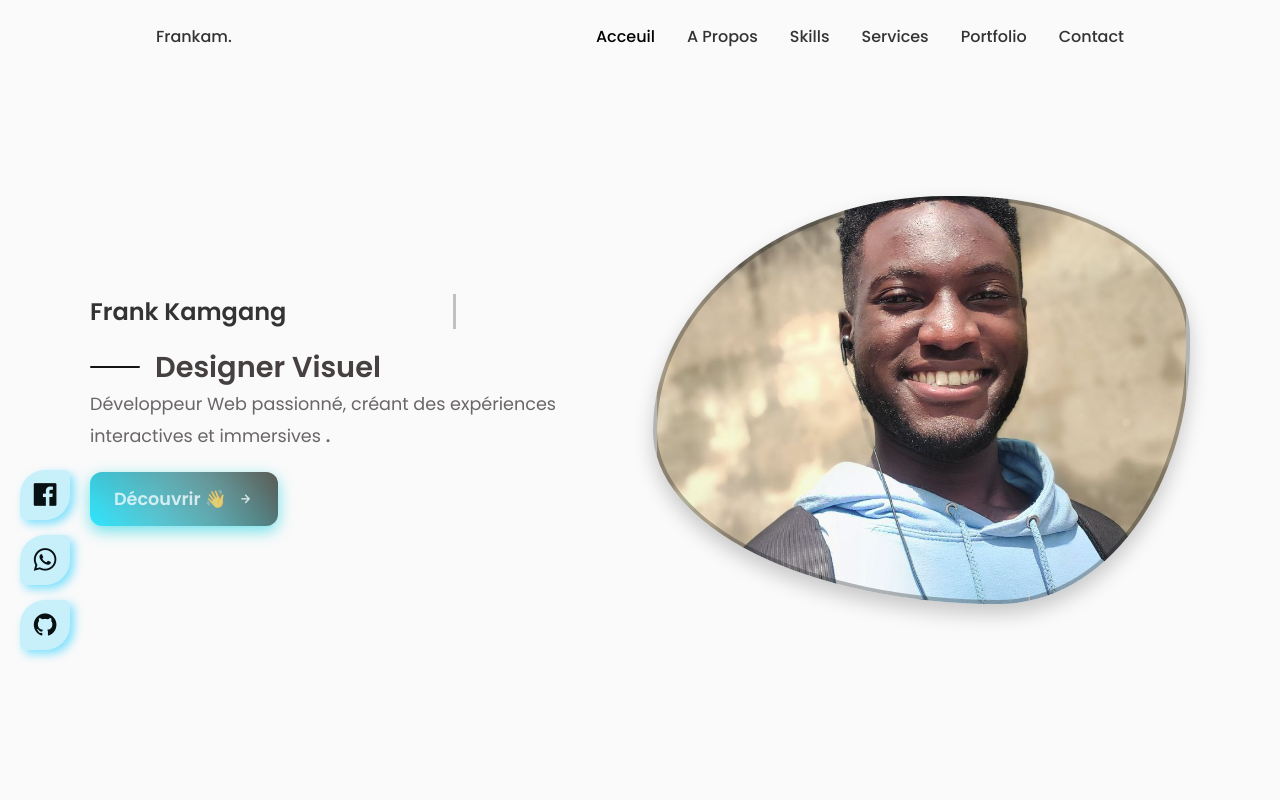
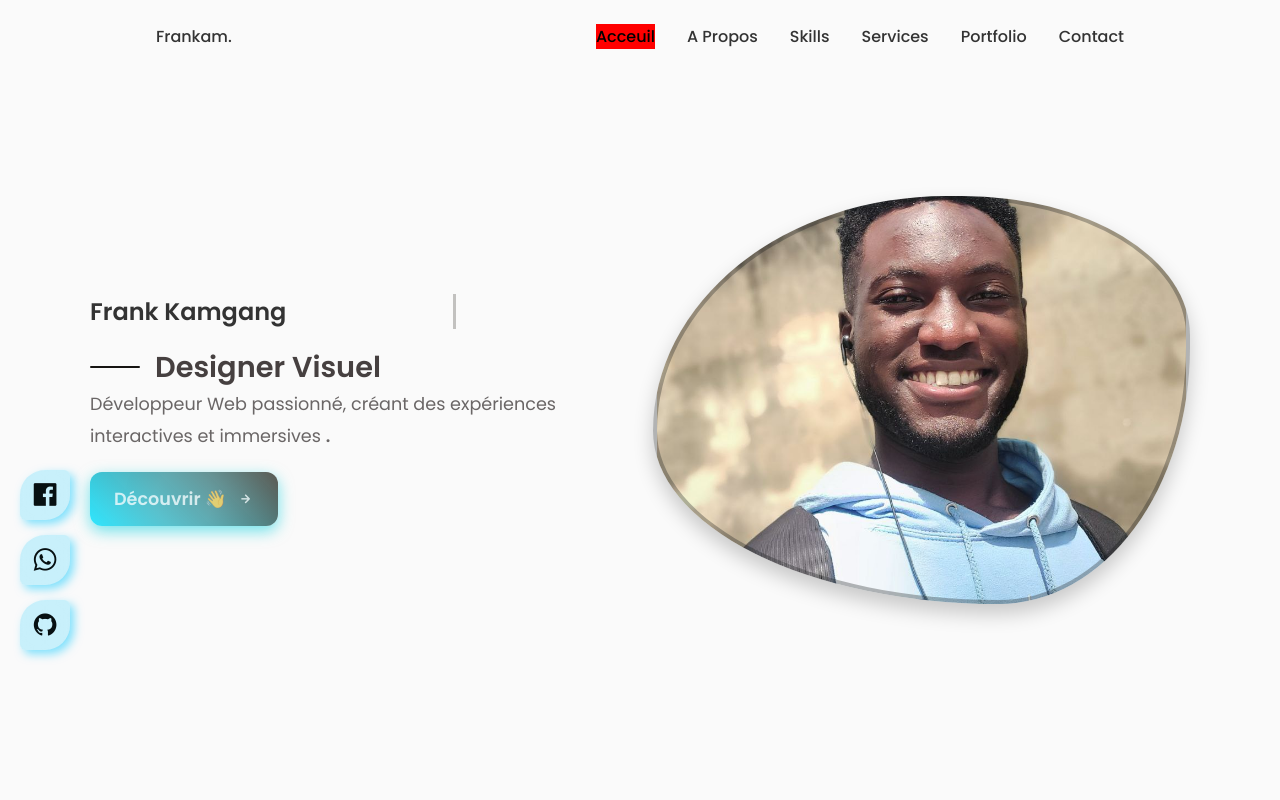
Before and after one commit to Frankam487/vrai-pf, a React (Vite) app: page / in a window 1280 px wide. Shown: the top 800 px of the page. Built offline with nearby package versions, Linux system fonts and the light colour scheme.

Commit message:
nav active

```diff
--- a/src/components/header/Header.css
+++ b/src/components/header/Header.css
@@ -6,11 +6,17 @@
   z-index: var(--z-fixed);
  background-color:  var(--body-color);
 }
-/* .scroll-header{
+.active-link{
+  background-color: red;
+}
+.scroll-header{
 
   background-color: var(--container-color);
-  box-shadow: 0 -1px 4px rgba(0, 0, 0, 0.1);
-} */
+  box-shadow: 12px -2px 24px rgba(0, 0, 0, 0.1);
+  /* opacity: 0.9; */
+  /* color: aliceblue; */
+
+}
 .nav{
   height: calc(var(--header-height) + 1.5rem);
   display: flex;
--- a/src/components/header/Header.jsx
+++ b/src/components/header/Header.jsx
@@ -1,15 +1,15 @@
 import { useState } from "react";
 import "./Header.css";
 const Header = () => {
-  // window.addEventListener("scroll", function() {
-  //   const header = document.querySelector(".header");
-  //   if (this.scrollY >= 80) header.classList.add("scroll-header");
-  //   else {
-  //     header.classList.remove("scroll-header");
-  //   }
-  // });
+  window.addEventListener("scroll", function() {
+    const header = document.querySelector(".header");
+    if (this.scrollY >= 80) header.classList.add("scroll-header");
+    else {
+      header.classList.remove("scroll-header");
+    }
+  });
   const [toggle, seToggle] = useState(false)
-
+const [active, setActive] = useState("#home")
   return (
     <header className="header">
       <nav className="nav container">
@@ -20,12 +20,12 @@ const Header = () => {
         <div className={toggle ? "nav__menu show-menu" : "nav__menu"}>
           <ul className="nav__list grid">
             <li className="nav__item">
-              <a href="#home" className="nav__link active-link">
+              <a href="#home"  onClick={() => setActive('#home ')} className={active === "#home" ? "nav__link active-link" : "nav__link"}>
                 <i className="uil uil-estate nav__icon"> </i>Acceuil
               </a>
             </li>
             <li className="nav__item">
-              <a href="#about" className="nav__link">
+              <a href="#about" onClick={() => setActive('#about')} className={active === "#about" ? "nav__link active-link" : "nav__link"}>
                 <i className="uil uil-user nav__icon"> </i>A Propos
               </a>
             </li>
@@ -36,17 +36,17 @@ const Header = () => {
               </a>
             </li>
             <li className="nav__item">
-              <a href="#services" className="nav__link">
+              <a href="#services"  onClick={() => setActive('#services')} className={active === "#services" ? "nav__link active-link" : "nav__link"}>
                 <i className="uil uil-briefcase-alt nav__icon"> </i> Services
               </a>
             </li>
             <li className="nav__item">
-              <a href="#portfolio" className="nav__link">
+              <a href="#portfolio"  onClick={() => setActive('#portfolio')} className={active === "#portfolio" ? "nav__link active-link" : "nav__link"}>
                 <i className="uil uil-scenery  nav__icon"> </i> Portfolio
               </a>
             </li>
             <li className="nav__item">
-              <a href="#contact" className="nav__link">
+              <a href="#contact"  onClick={() => setActive('#contact')} className={active === "#contact" ? "nav__link active-link" : "nav__link"}>
                 <i className="uil uil-message nav__icon"> </i> Contact
               </a>
             </li>
```
